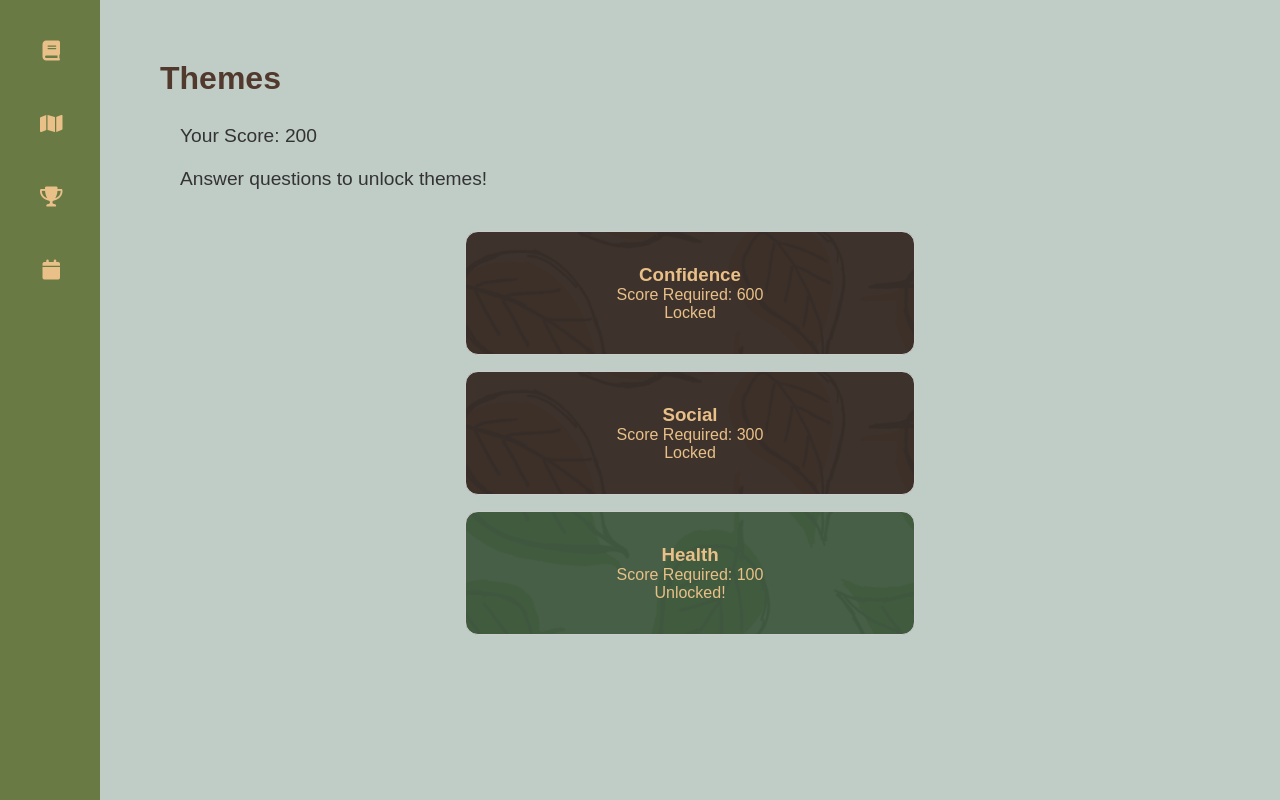
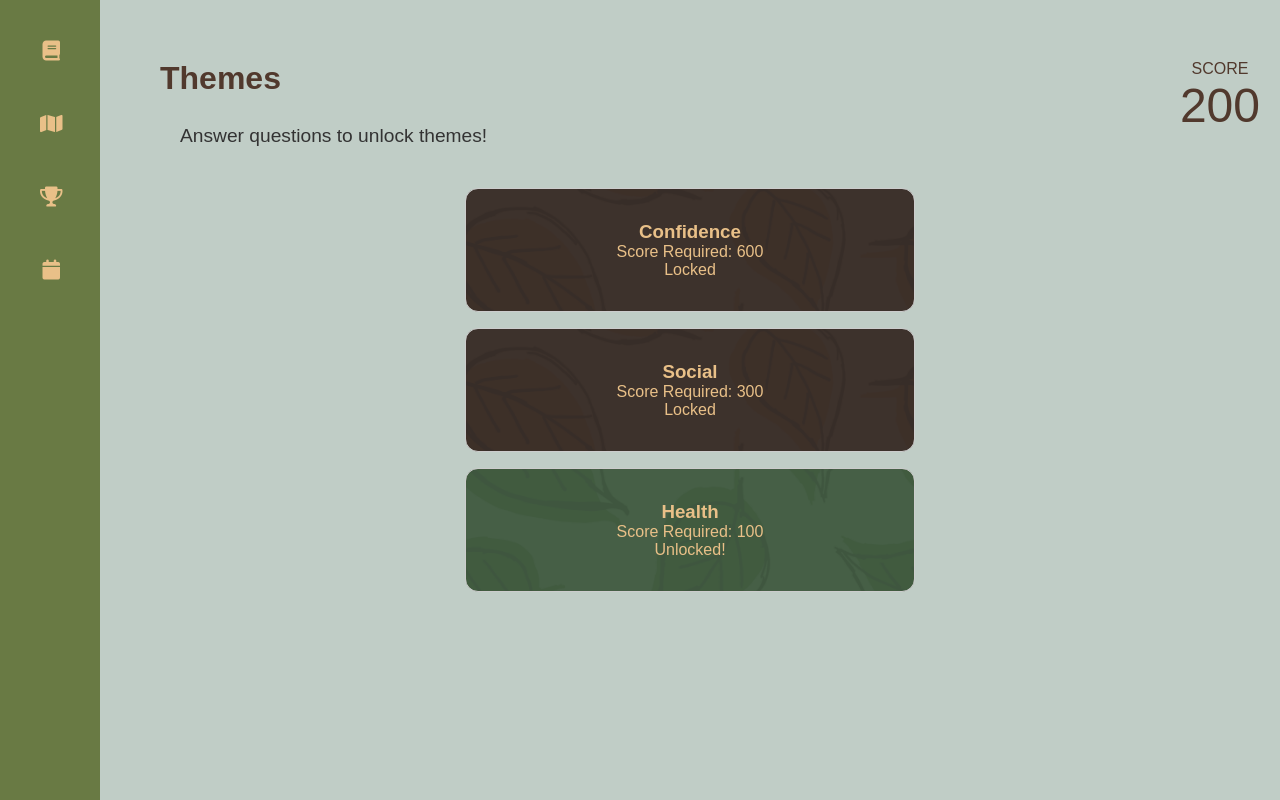
Before and after one commit to wkemilylau/hackathon_dairy, a Flask app: page /chapters in a window 1280 px wide. Run offline with Flask 3, Linux system fonts and the light colour scheme.

Commit message:
isaac update chapter.html to include score

```diff
--- a/templates/chapters.html
+++ b/templates/chapters.html
@@ -43,8 +43,12 @@
         </style>
     </head>
     <body>
+        <div style="position: absolute; right: 20px; text-align: center;">
+            <span>SCORE</span> <br />
+            <span style="font-size: 48px">{{ user_score }}</span>
+        </div>
         <h1>Themes</h1>
-        <div class="content">Your Score: {{ user_score }}</div>
+<!--        <div class="content">Your Score: {{ user_score }}</div>-->
         <div class="content">Answer questions to unlock themes!</div>
         <div class="roadmap">
             {% for stop in stops %}
```
